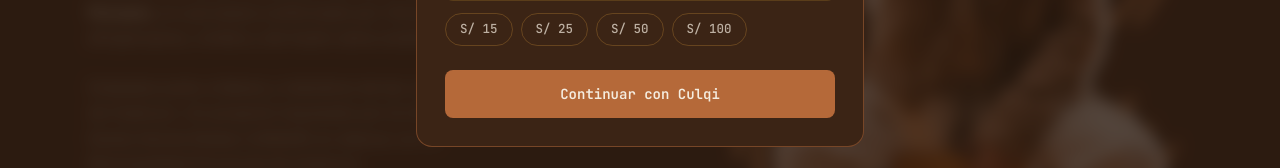
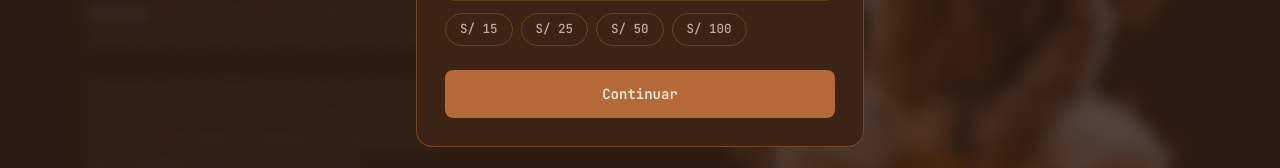
Before and after one commit to Ben081/cajonperuano-web, a React (Vite) app: page / in a window 1280 px wide. Both pictures are taken after a click on the button "Apoyar con una donación". Shown: the part 427-595 px from the top of the page. Built offline with nearby package versions, Linux system fonts and the light colour scheme; no server answers.

Commit message:
integracion

```diff
--- a/src/components/DonarModal.jsx
+++ b/src/components/DonarModal.jsx
@@ -96,7 +96,7 @@ export default function DonarModal({ open, onClose, onDonacionCompletada }) {
 
       window.Culqi.publicKey = config.culqi_public_key
       window.Culqi.settings({
-        title: 'Donación Cajón Peruano',
+        title: 'Contribución Voluntaria al Proyecto Cajón Peruano',
         currency: 'PEN',
         amount: Math.round(montoNum * 100),
         ...(orderId ? { order: orderId } : {}),
@@ -299,7 +299,7 @@ export default function DonarModal({ open, onClose, onDonacionCompletada }) {
                   type="submit"
                   className="mt-6 w-full rounded-lg bg-copper/90 py-3.5 font-mono text-sm font-semibold text-cream transition hover:bg-copper-bright"
                 >
-                  Continuar con Culqi
+                  Continuar
                 </button>
               </form>
             )}
@@ -308,7 +308,7 @@ export default function DonarModal({ open, onClose, onDonacionCompletada }) {
               <div className="flex flex-col items-center py-8 text-center">
                 <div className="h-9 w-9 animate-spin rounded-full border-2 border-meter/30 border-t-meter" />
                 <p className="mt-5 font-body text-[14px] text-cream/70">
-                  Abriendo el formulario de pago seguro de Culqi…
+                  Abriendo el formulario para su donacion . . .
                 </p>
               </div>
             )}
```
